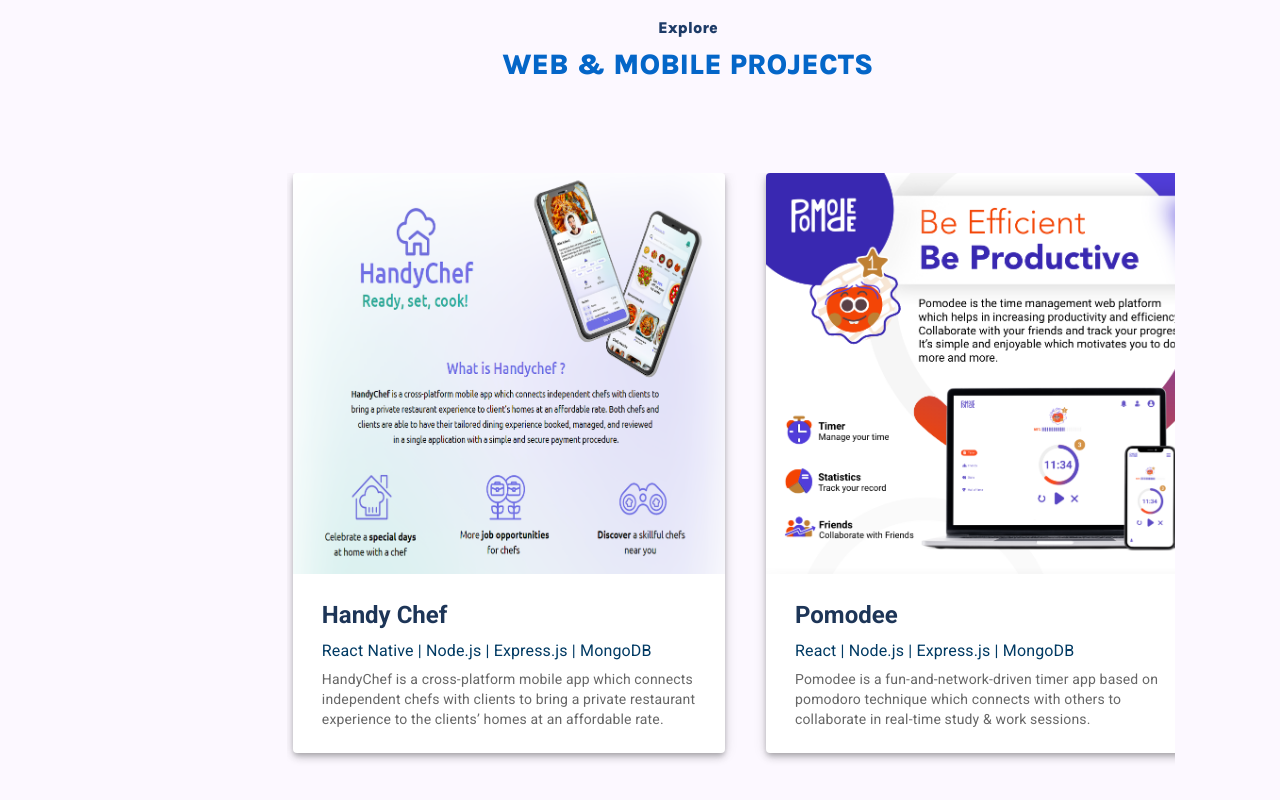
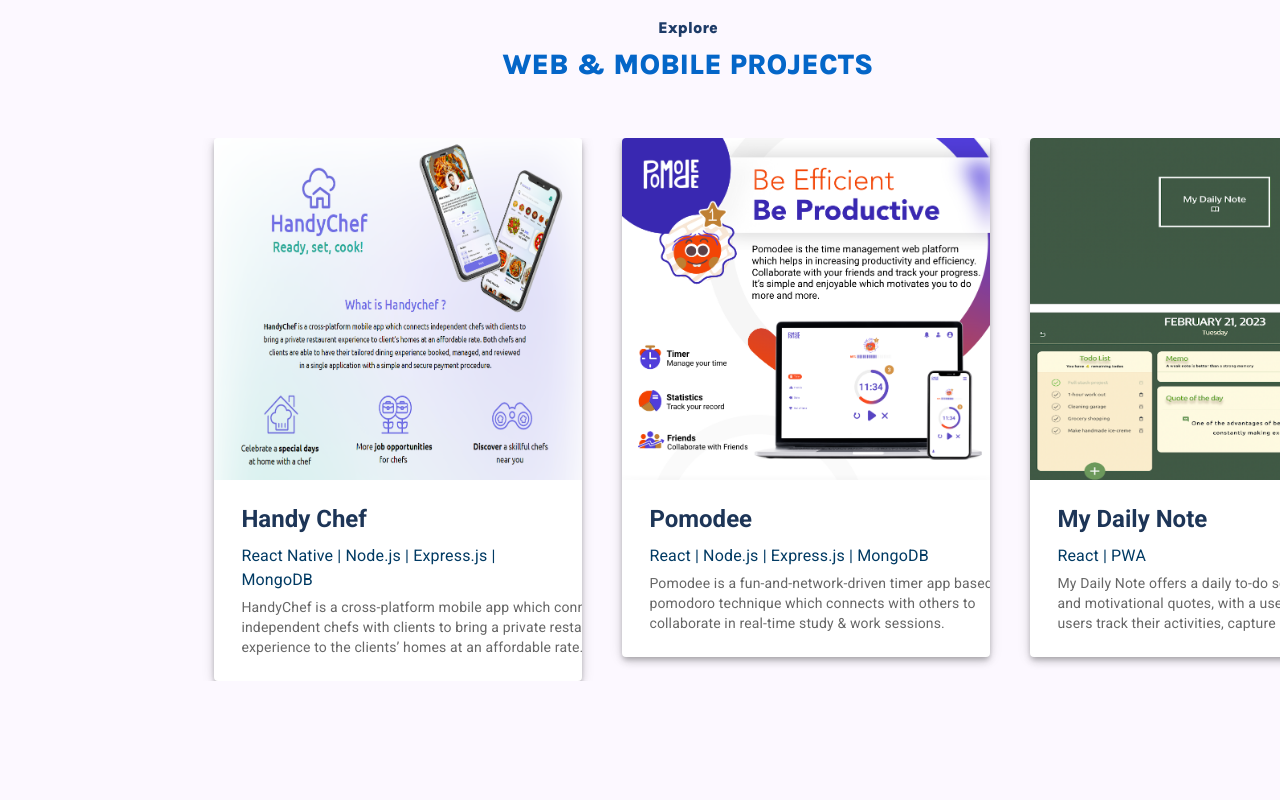
Before and after one commit to everywherejacobkim/portfolio, a React (Create React App) app: page /projects in a window 1280 px wide. Shown: the part 5422-6222 px from the top of the page. Built offline with nearby package versions, Linux system fonts and the light colour scheme; a web font is replaced by a local one.

Commit message:
Chore: add swiper to projects

```diff
--- a/package.json
+++ b/package.json
@@ -27,6 +27,7 @@
     "react-type-animation": "^2.1.2",
     "sass": "^1.54.9",
     "styled-components": "^5.3.5",
+    "swiper": "^9.2.4",
     "web-vitals": "^2.1.4"
   },
   "scripts": {
--- a/src/components/projects/Projects.js
+++ b/src/components/projects/Projects.js
@@ -1,8 +1,10 @@
 import React from 'react';
 import { Card, CardActionArea, CardContent, CardMedia, Typography } from '@mui/material';
+import { Swiper, SwiperSlide } from 'swiper/react';
 import Pomodee from '../../img/project/pomodee.png';
 import HandyChef from '../../img/project/handyChef.png';
 import MyDailyNote from '../../img/project/myDailyNote.png';
+import 'swiper/css';
 import './projects.css';
 
 const Projects = ({ projectRef, projectIsVisible }) => {
@@ -36,8 +38,13 @@
       <h4>Explore</h4>
       <h2>Web & Mobile Projects</h2>
       <div className={projectIsVisible ? "animateContainer" : ''}>
+      <Swiper
+        spaceBetween={40}
+        slidesPerView={3}
+      >
         <div className="container projects__container">
-          {projects.map((project) => (
+            {projects.map((project) => (
+            <SwiperSlide>
             <div className="project__card">
               <a
                 key={project.title}
@@ -68,9 +75,11 @@
                 </CardActionArea>
                 </Card>
               </a>
-              </div>
+                </div>
+                </SwiperSlide>
             ))}
           </div>
+      </Swiper>
       </div>
     </section>
   )
--- a/src/components/projects/projects.css
+++ b/src/components/projects/projects.css
@@ -2,7 +2,7 @@
     display: flex;
     gap: 5%;
     margin-top: 7%;
-    transform: translateX(4.8%);
+    transform: translateX(8.8%);
     overflow-x: auto;
     padding-bottom: 20px;
     cursor: grab;
@@ -28,6 +28,10 @@
 
 .desc-wrapper {
     width: 400px;
+}
+
+.swiper-wrapper {
+    margin-left: 10%;
 }
 
 /* animation */
```
Also changed, not shown: 1 other file (tests, documents, lock files or other folders).
